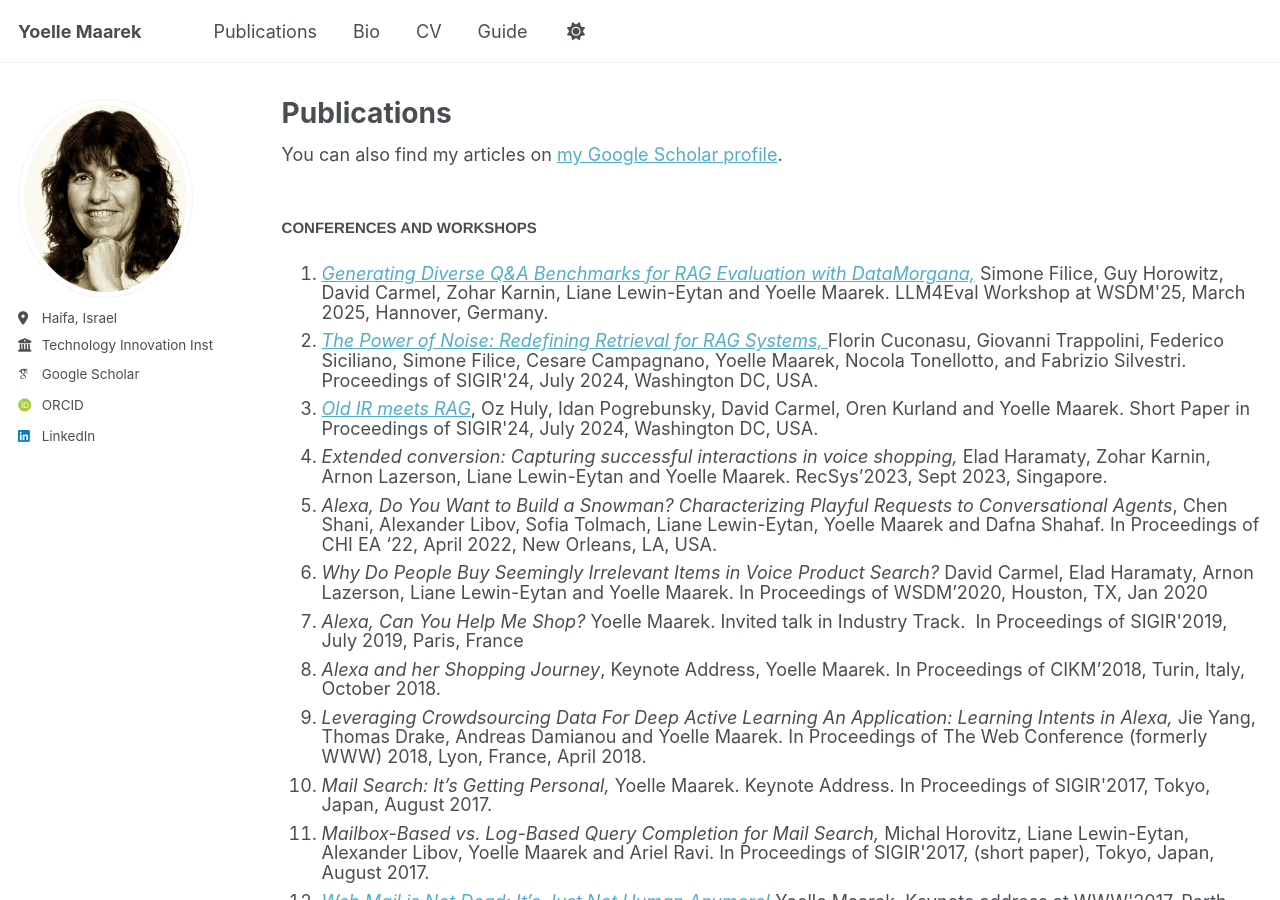
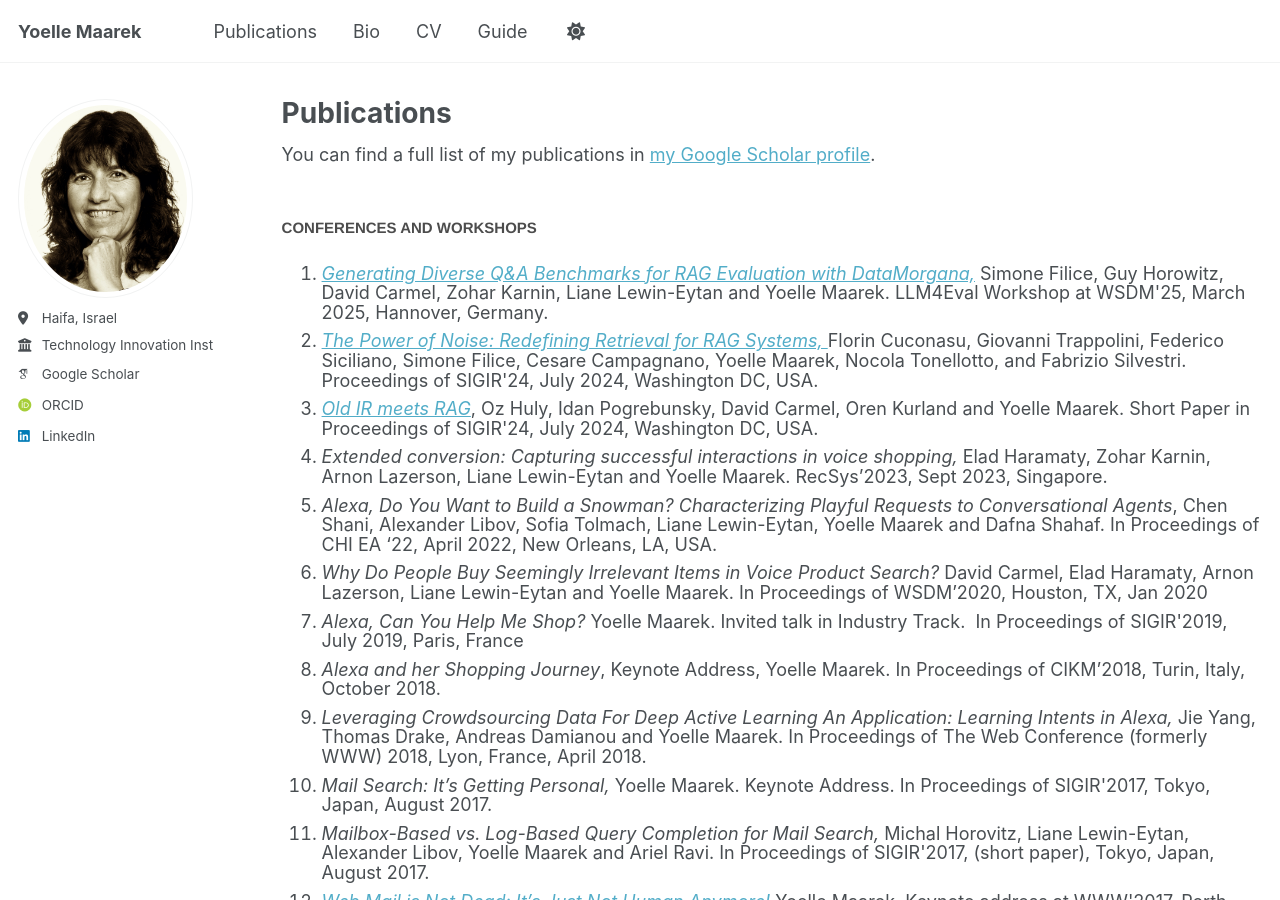
Before and after one commit to yoellemaarek/homepage, a Jekyll site: the page built from _pages/publications.html, in a window 1280 px wide and 900 px high. Built offline with Jekyll 4.4.1, drawn with Linux system fonts in a browser that asks for light colours; some web fonts are replaced.

Commit message:
updated text

```diff
--- a/_pages/publications.html
+++ b/_pages/publications.html
@@ -6,7 +6,7 @@
 ---
 
 {% if site.author.googlescholar %}
-  <div class="wordwrap">You can also find my articles on <a href="{{site.author.googlescholar}}">my Google Scholar profile</a>.</div>
+  <div class="wordwrap">You can find a full list of my publications in <a href="{{site.author.googlescholar}}">my Google Scholar profile</a>.</div>
 {% endif %}
 <BR>
 <p><strong style="margin: 0px; padding: 0px; border: 0px; outline: 0px; font-size: 15px; font-family: 'Helvetica Neue', Helvetica, Arial, sans-serif; vertical-align: baseline; color: #4c4c4c; line-height: 24px;">CONFERENCES AND WORKSHOPS</strong></p>
```
